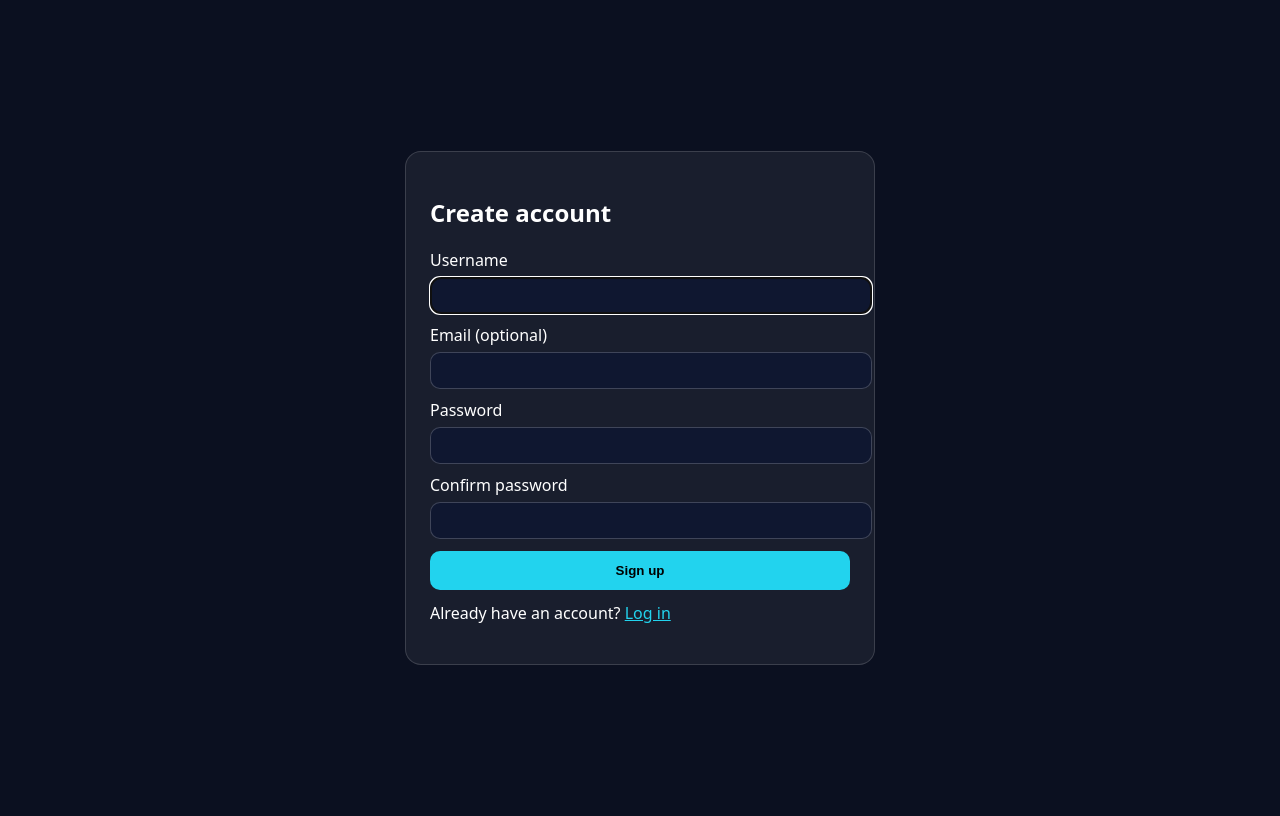
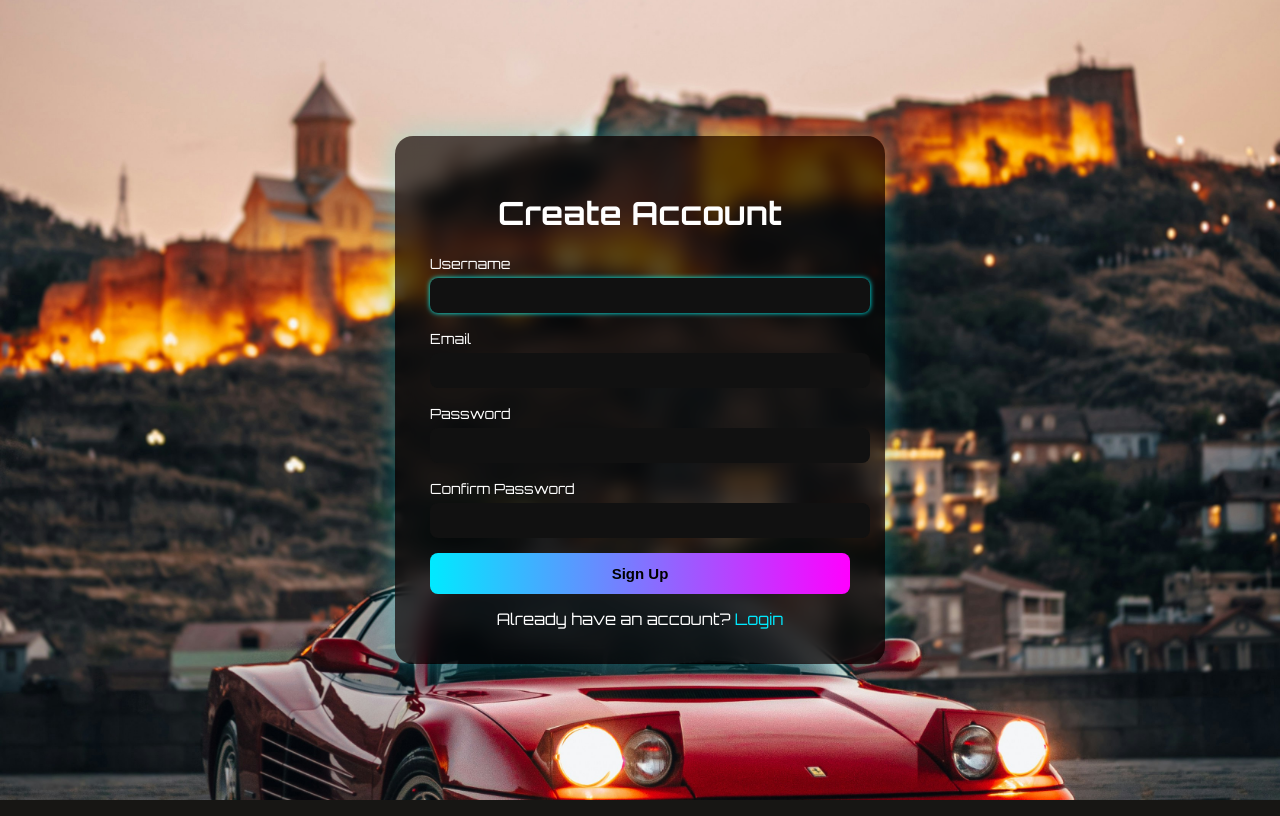
Before and after one commit to VoidWalker403/Carpool_project, a Django app: page /signup/ in a window 1280 px wide. Run offline with Django 5.2, Linux system fonts and the light colour scheme.

```diff
--- a/templates/registration/signup.html
+++ b/templates/registration/signup.html
@@ -1,49 +1,137 @@
 {% load static %}
-<!doctype html>
-<html>
+<!DOCTYPE html>
+<html lang="en">
+
 <head>
-  <meta charset="utf-8" />
-  <meta name="viewport" content="width=device-width, initial-scale=1" />
-  <title>Sign up</title>
+<meta charset="UTF-8">
+<title>Sign Up - Carpool</title>
+
+<link href="https://fonts.googleapis.com/css2?family=Orbitron:wght@400;700&display=swap" rel="stylesheet">
+
 <style>
-    body{font-family:system-ui;display:grid;place-items:center;min-height:100vh;background:#0b1020;color:#fff}
-    .card{width:min(420px,92vw);padding:24px;border:1px solid rgba(255,255,255,.15);border-radius:16px;background:rgba(255,255,255,.06)}
-    input{width:100%;padding:10px;border-radius:10px;border:1px solid rgba(255,255,255,.2);background:#0f1730;color:#fff}
-    button{width:100%;margin-top:12px;padding:12px;border:0;border-radius:10px;background:#22d3ee;font-weight:700}
-    a{color:#22d3ee}
-    .err{background:rgba(255,0,80,.15);border:1px solid rgba(255,0,80,.35);padding:10px;border-radius:10px;margin-bottom:12px}
-    label{display:block;margin:10px 0 6px}
+
+body{
+    margin:0;
+    height:100vh;
+    display:flex;
+    justify-content:center;
+    align-items:center;
+    font-family:'Orbitron', sans-serif;
+
+    background-image: url("{% static 'images/signup_bg.jpg' %}");
+    background-size:cover;
+    background-position:center;
+    background-repeat:no-repeat;
+}
+
+.signup-container{
+
+    width:420px;
+    padding:35px;
+
+    border-radius:18px;
+
+    background:rgba(0,0,0,0.65);
+    backdrop-filter:blur(10px);
+
+    box-shadow:0 0 30px rgba(0,255,255,0.3);
+
+    color:white;
+}
+
+h1{
+    text-align:center;
+    margin-bottom:20px;
+}
+
+label{
+    font-size:14px;
+}
+
+input{
+
+    width:100%;
+    padding:10px;
+    margin-top:5px;
+    margin-bottom:15px;
+
+    border-radius:8px;
+    border:none;
+
+    background:#111;
+    color:white;
+}
+
+input:focus{
+    outline:none;
+    box-shadow:0 0 5px cyan;
+}
+
+button{
+
+    width:100%;
+    padding:12px;
+
+    border:none;
+    border-radius:8px;
+
+    background:linear-gradient(90deg,#00eaff,#ff00ff);
+
+    font-weight:bold;
+    font-size:15px;
+
+    cursor:pointer;
+}
+
+button:hover{
+    transform:scale(1.05);
+}
+
+.login-link{
+    text-align:center;
+    margin-top:15px;
+}
+
+a{
+    color:#00eaff;
+    text-decoration:none;
+}
+
 </style>
+
 </head>
+
 <body>
-  <div class="card">
-    <h2>Create account</h2>
 
-    {% if form.errors %}
-      <div class="err">Please fix the errors below.</div>
-    {% endif %}
+<div class="signup-container">
+
+<h1>Create Account</h1>
 
 <form method="post">
+
 {% csrf_token %}
 
 <label>Username</label>
 {{ form.username }}
 
-      <label>Email (optional)</label>
+<label>Email</label>
 {{ form.email }}
 
 <label>Password</label>
 {{ form.password1 }}
 
-      <label>Confirm password</label>
+<label>Confirm Password</label>
 {{ form.password2 }}
 
-      <button type="submit">Sign up</button>
+<button type="submit">Sign Up</button>
+
 </form>
 
-    <p style="margin-top:12px">
-      Already have an account? <a href="/login/">Log in</a>
-    </p>
+<div class="login-link">
+Already have an account? <a href="/login/">Login</a>
 </div>
+
+</div>
+
 </body>
 </html>
```
Also changed, not shown: static/images/signup_bg.jpg (added). Lines whose indentation alone changed are shown as unchanged.
